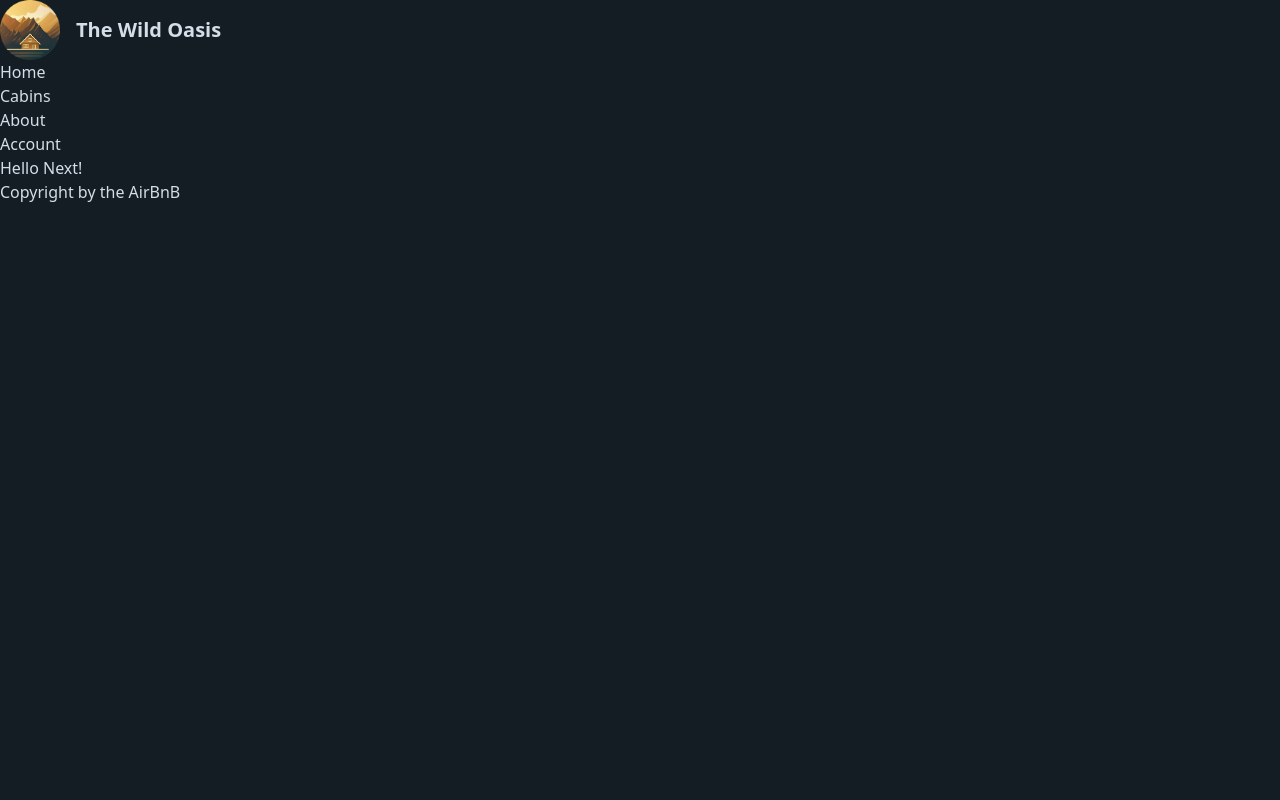
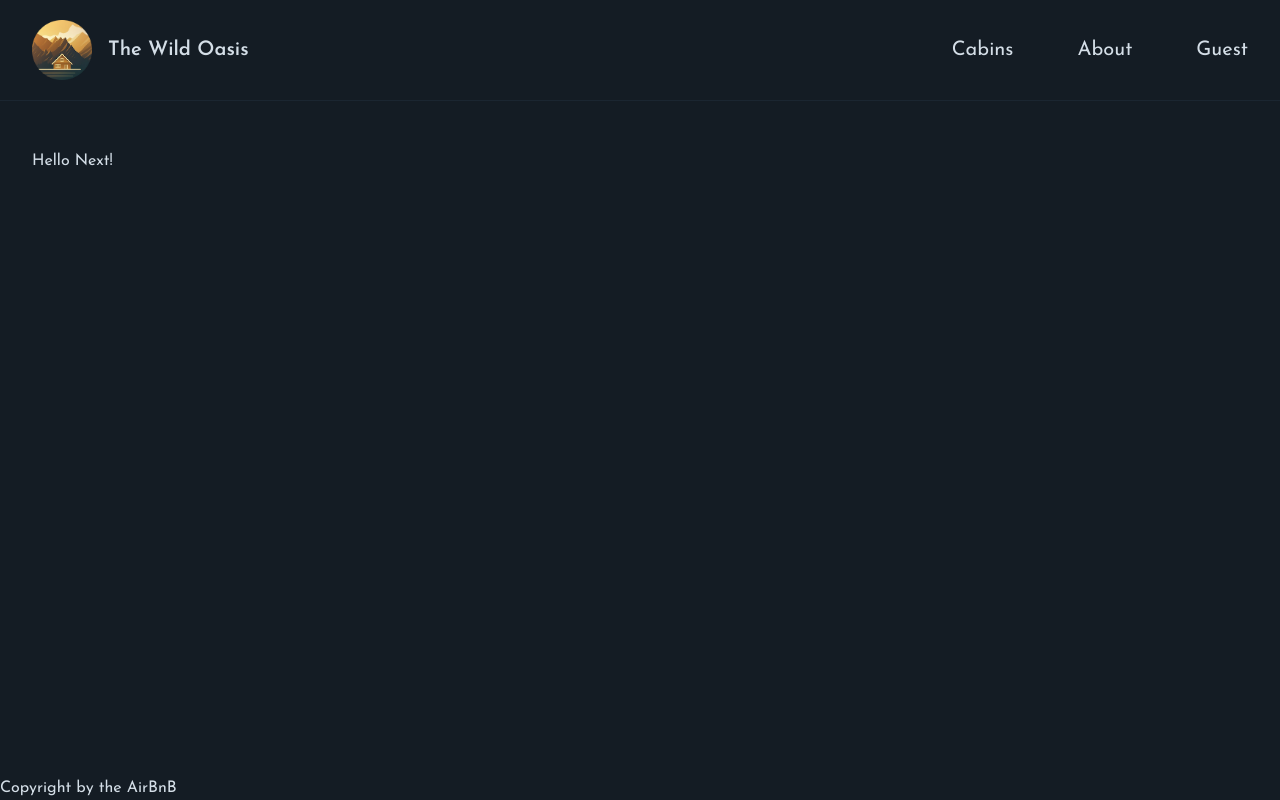
Before and after one commit to rojin025/React-Side-Project, a Next.js app in the folder airbnb/: page / in a window 1280 px wide. Built offline with nearby package versions, Linux system fonts and the light colour scheme.

Commit message:
Adding Loading, Font Optimizing with google font, Improved Nav & layout. Happy coding :)

```diff
--- /dev/null
+++ b/airbnb/app/_components/Header.js
@@ -0,0 +1,15 @@
+import Navigation from "@/app/_components/Navigation";
+import Logo from "@/app/_components/Logo";
+
+function Header() {
+  return (
+    <header className="border-b border-primary-900 px-8 py-5">
+      <div className="flex justify-between items-center max-w-7xl mx-auto">
+        <Logo />
+        <Navigation />
+      </div>
+    </header>
+  );
+}
+
+export default Header;
--- a/airbnb/app/_components/Navigation.tsx
+++ b/airbnb/app/_components/Navigation.tsx
@@ -2,19 +2,33 @@
 
 export default function Navigation() {
   return (
-    <ul>
+    <nav className="z-10 text-xl">
+      <ul className="flex gap-16 items-center">
         <li>
-        <Link href="/">Home</Link>
+          <Link
+            href="/cabins"
+            className="hover:text-accent-400 transition-colors"
+          >
+            Cabins
+          </Link>
         </li>
         <li>
-        <Link href="/cabins">Cabins</Link>
+          <Link
+            href="/about"
+            className="hover:text-accent-400 transition-colors"
+          >
+            About
+          </Link>
         </li>
         <li>
-        <Link href="/about">About</Link>
-      </li>
-      <li>
-        <Link href="/account">Account</Link>
+          <Link
+            href="/account"
+            className="hover:text-accent-400 transition-colors"
+          >
+            Guest
+          </Link>
         </li>
       </ul>
+    </nav>
   );
 }
--- a/airbnb/app/layout.tsx
+++ b/airbnb/app/layout.tsx
@@ -1,12 +1,18 @@
-import Logo from "@/app/_components/Logo";
-import Navigation from "@/app/_components/Navigation";
+import Header from "@/app/_components/Header";
+
+import { Josefin_Sans } from "next/font/google";
+
+const josefin = Josefin_Sans({
+  subsets: ["latin"],
+  display: "swap",
+});
 
 import "@/app/_styles/globals.css";
 
 export const metadata = {
   title: {
     template: "%s | AirBnB",
-    default: "AirBnB",
+    default: "AirBnB | For you",
   },
   description: "Where home are rented! This is for SEO.",
 };
@@ -18,13 +24,14 @@
 }) {
   return (
     <html lang="en">
-      <body className="bg-primary-950 text-primary-100 min-h-screen">
-        <header>
-          <Logo />
-          <Navigation />
-        </header>
+      <body
+        className={`${josefin.className} flex flex-col relative bg-primary-950 text-primary-100  antialiased min-h-screen`}
+      >
+        <Header />
 
-        <main>{children}</main>
+        <div className="flex-1 px-8 py-12 grid">
+          <main>{children}</main>
+        </div>
 
         <footer>Copyright by the AirBnB</footer>
       </body>
```
Also changed, not shown: airbnb/app/icon.png (added). Lines whose indentation alone changed are shown as unchanged.
